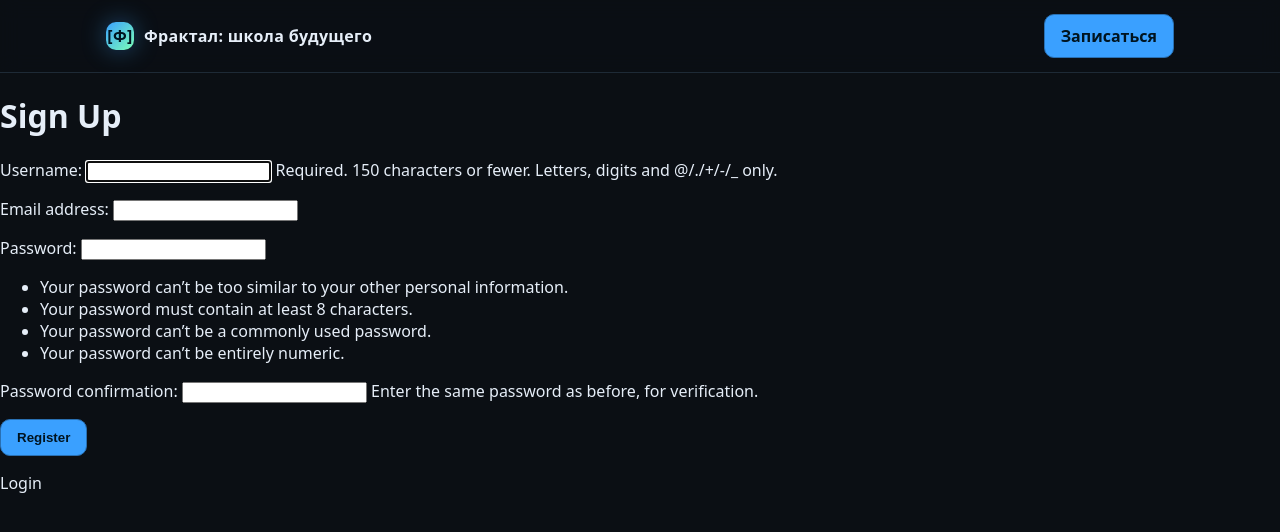
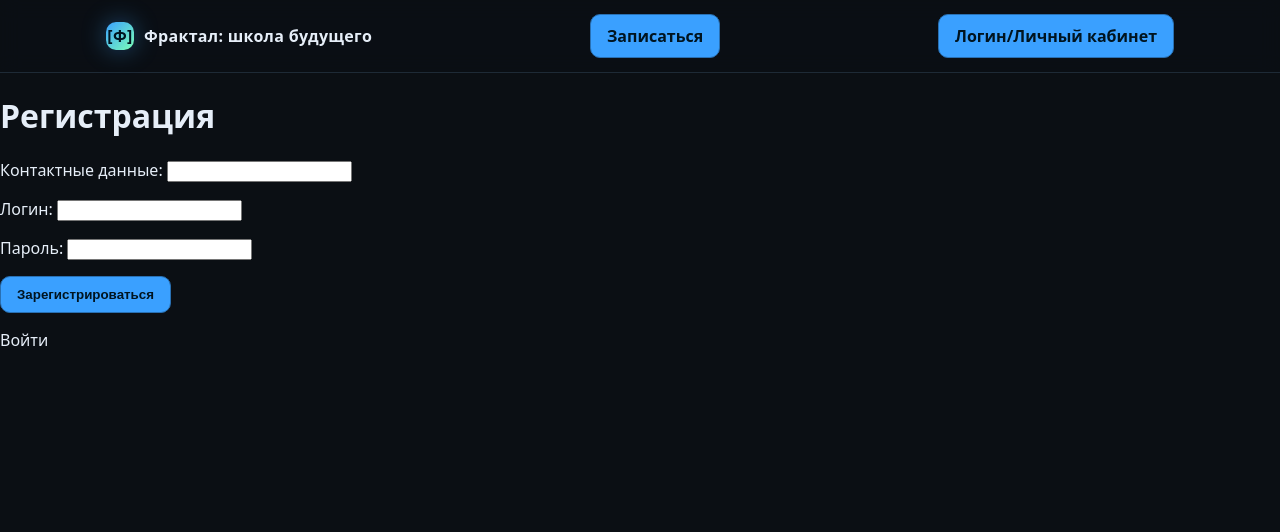
Before and after one commit to EPMAKOBB/django-site, a Django app: page /accounts/signup/ in a window 1280 px wide. Shown: the top 532 px of the page. Run offline with Django 5.2, Linux system fonts and the light colour scheme.

Commit message:
Add user dashboard and custom signup

```diff
--- a/accounts/forms.py
+++ b/accounts/forms.py
@@ -1,14 +1,40 @@
+from django import forms
 from django.contrib.auth import get_user_model
-from django.contrib.auth.forms import AuthenticationForm, UserCreationForm
+from django.contrib.auth.forms import AuthenticationForm
 
 User = get_user_model()
 
 
-class SignupForm(UserCreationForm):
-    class Meta:
-        model = User
-        fields = ("username", "email", "password1", "password2")
+class SignupForm(forms.Form):
+    contact = forms.CharField(label="Контактные данные", max_length=255)
+    username = forms.CharField(label="Логин", max_length=150)
+    password = forms.CharField(label="Пароль", widget=forms.PasswordInput)
+
+    def clean_username(self):
+        username = self.cleaned_data["username"]
+        if User.objects.filter(username=username).exists():
+            raise forms.ValidationError("Этот логин уже занят")
+        return username
+
+    def save(self, commit: bool = True):
+        user = User(username=self.cleaned_data["username"], email=self.cleaned_data["contact"])
+        user.set_password(self.cleaned_data["password"])
+        if commit:
+            user.save()
+        return user
 
 
 class LoginForm(AuthenticationForm):
     pass
+
+
+class UsernameChangeForm(forms.ModelForm):
+    class Meta:
+        model = User
+        fields = ("username",)
+
+    def clean_username(self):
+        username = self.cleaned_data["username"]
+        if User.objects.filter(username=username).exclude(pk=self.instance.pk).exists():
+            raise forms.ValidationError("Этот логин уже занят")
+        return username
--- a/accounts/templates/accounts/signup.html
+++ b/accounts/templates/accounts/signup.html
@@ -1,13 +1,13 @@
 {% extends 'base.html' %}
 
-{% block title %}Sign Up{% endblock %}
+{% block title %}Регистрация{% endblock %}
 
 {% block content %}
-<h1>Sign Up</h1>
+<h1>Регистрация</h1>
 <form method="post">
     {% csrf_token %}
     {{ form.as_p }}
-    <button type="submit" class="btn btn-primary">Register</button>
+    <button type="submit" class="btn">Зарегистрироваться</button>
 </form>
-<p><a href="{% url 'accounts:login' %}">Login</a></p>
+<p><a href="{% url 'accounts:login' %}">Войти</a></p>
 {% endblock %}
--- a/accounts/urls.py
+++ b/accounts/urls.py
@@ -8,6 +8,7 @@ app_name = "accounts"
 
 urlpatterns = [
     path("signup/", views.signup, name="signup"),
+    path("dashboard/", views.dashboard, name="dashboard"),
     path(
         "login/",
         auth_views.LoginView.as_view(
--- a/accounts/views.py
+++ b/accounts/views.py
@@ -1,7 +1,9 @@
-from django.contrib.auth import login
+from django.contrib.auth import login, update_session_auth_hash
+from django.contrib.auth.decorators import login_required
+from django.contrib.auth.forms import PasswordChangeForm
 from django.shortcuts import redirect, render
 
-from .forms import SignupForm
+from .forms import SignupForm, UsernameChangeForm
 
 
 def signup(request):
@@ -15,3 +17,29 @@ def signup(request):
     else:
         form = SignupForm()
     return render(request, "accounts/signup.html", {"form": form})
+
+
+@login_required
+def dashboard(request):
+    if request.method == "POST":
+        if "username_submit" in request.POST:
+            u_form = UsernameChangeForm(request.POST, instance=request.user)
+            p_form = PasswordChangeForm(request.user)
+            if u_form.is_valid():
+                u_form.save()
+                return redirect("accounts:dashboard")
+        elif "password_submit" in request.POST:
+            u_form = UsernameChangeForm(instance=request.user)
+            p_form = PasswordChangeForm(request.user, request.POST)
+            if p_form.is_valid():
+                user = p_form.save()
+                update_session_auth_hash(request, user)
+                return redirect("accounts:dashboard")
+    else:
+        u_form = UsernameChangeForm(instance=request.user)
+        p_form = PasswordChangeForm(request.user)
+    return render(
+        request,
+        "accounts/dashboard.html",
+        {"u_form": u_form, "p_form": p_form},
+    )
--- a/templates/base.html
+++ b/templates/base.html
@@ -16,6 +16,7 @@
           <span>Фрактал: школа будущего</span>
         </a>
         <a href="#signup" class="btn">Записаться</a>
+        <a href="{% if user.is_authenticated %}{% url 'accounts:dashboard' %}{% else %}{% url 'accounts:signup' %}{% endif %}" class="btn">Логин/Личный кабинет</a>
       </div>
     </div>
   </header>
```
Also changed, not shown: accounts/templates/accounts/dashboard.html (added, +17 -0 lines).
